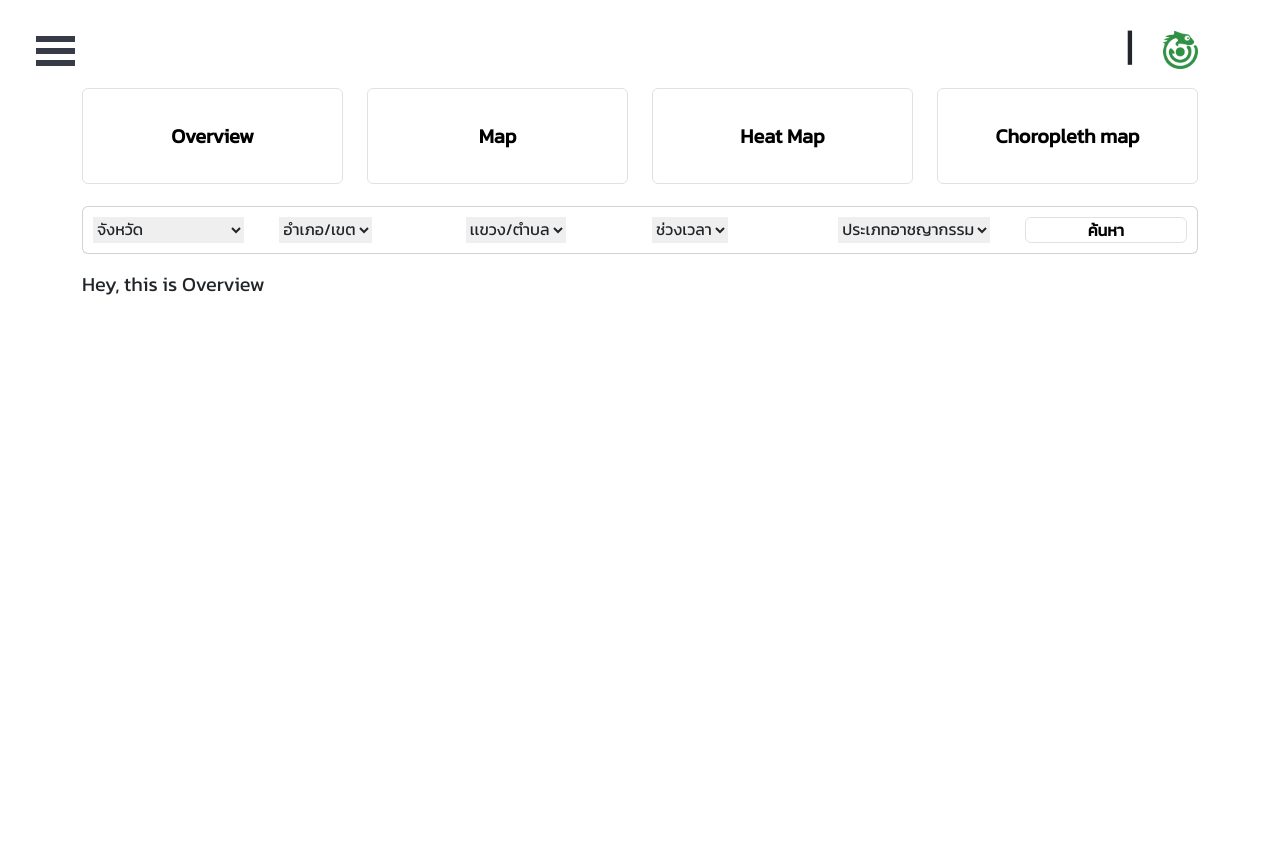
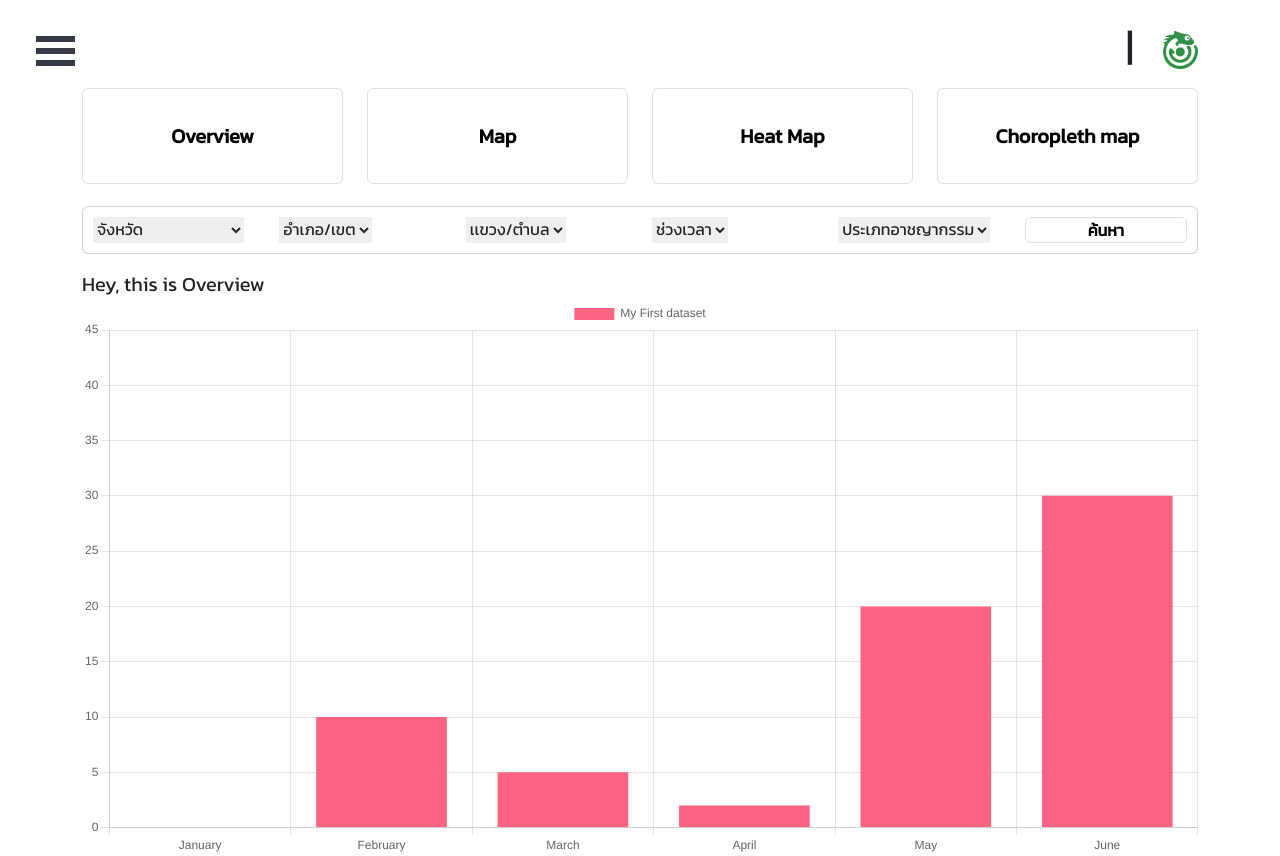
Before and after one commit to NChancheep/CAMELON, a React (Create React App) app in the folder camelon-website/camelon-front/: page / in a window 1280 px wide. Both pictures are taken after a click on the button "Overview". Before the commit the page ends 800 px from the top, so only its background shows below. Built offline with nearby package versions, Linux system fonts and the light colour scheme.

Commit message:
update bar chart

```diff
--- /dev/null
+++ b/camelon-website/camelon-front/src/components/Modes/BarChart.js
@@ -0,0 +1,25 @@
+import React from "react";
+import Chart from "chart.js/auto";
+import { Bar } from "react-chartjs-2";
+
+const BarChart = () => {
+  const labels = ["January", "February", "March", "April", "May", "June"];
+  const data = {
+    labels: labels,
+    datasets: [
+      {
+        label: "My First dataset",
+        backgroundColor: "rgb(255, 99, 132)",
+        borderColor: "rgb(255, 99, 132)",
+        data: [0, 10, 5, 2, 20, 30, 45],
+      },
+    ],
+  };
+  return (
+    <div>
+      <Bar data={data} />
+    </div>
+  );
+};
+
+export default BarChart;
--- a/camelon-website/camelon-front/src/components/Modes/Overview.js
+++ b/camelon-website/camelon-front/src/components/Modes/Overview.js
@@ -1,9 +1,10 @@
 import React from "react";
-
+import BarChart from "./BarChart";
 export default function Overview() {
   return (
     <div class="sm" style={{ marginTop: 16 }}>
       <div class="text-xl">Hey, this is Overview</div>
+      <BarChart />
     </div>
   );
 }
```
